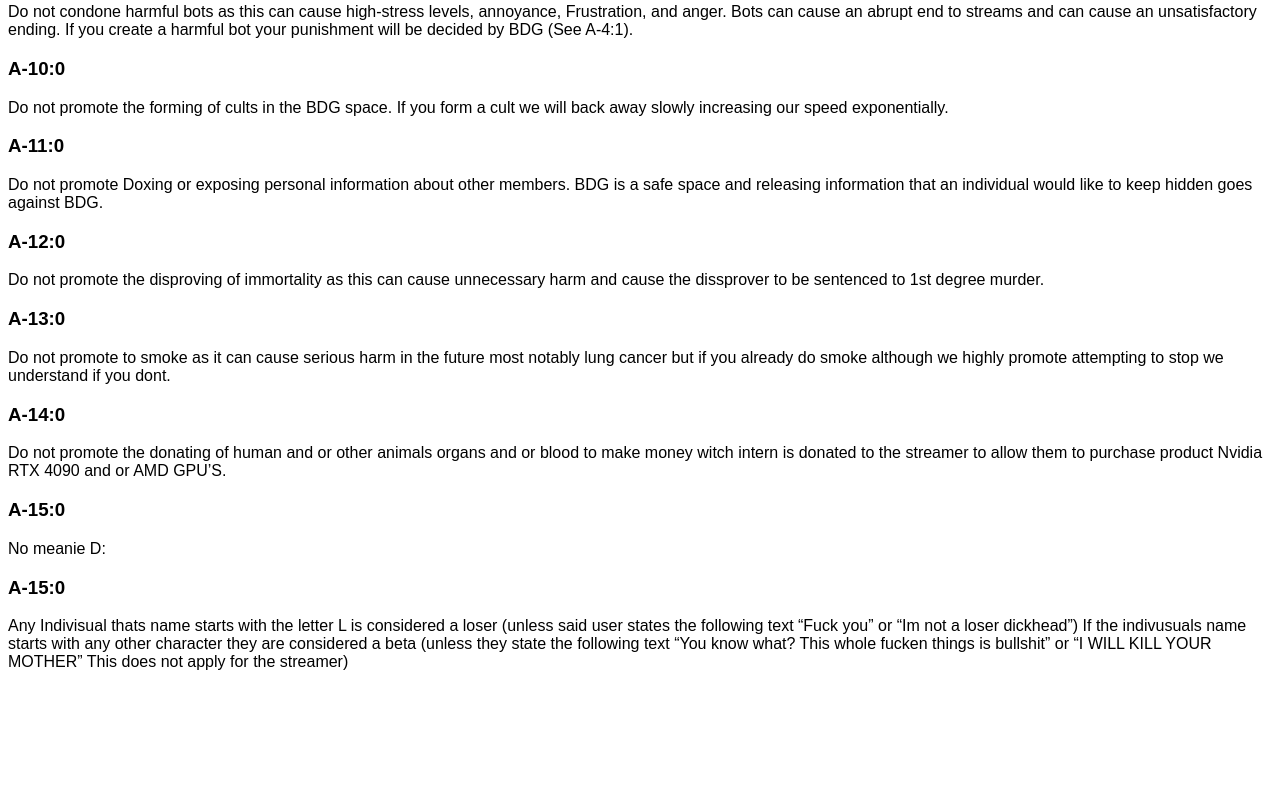
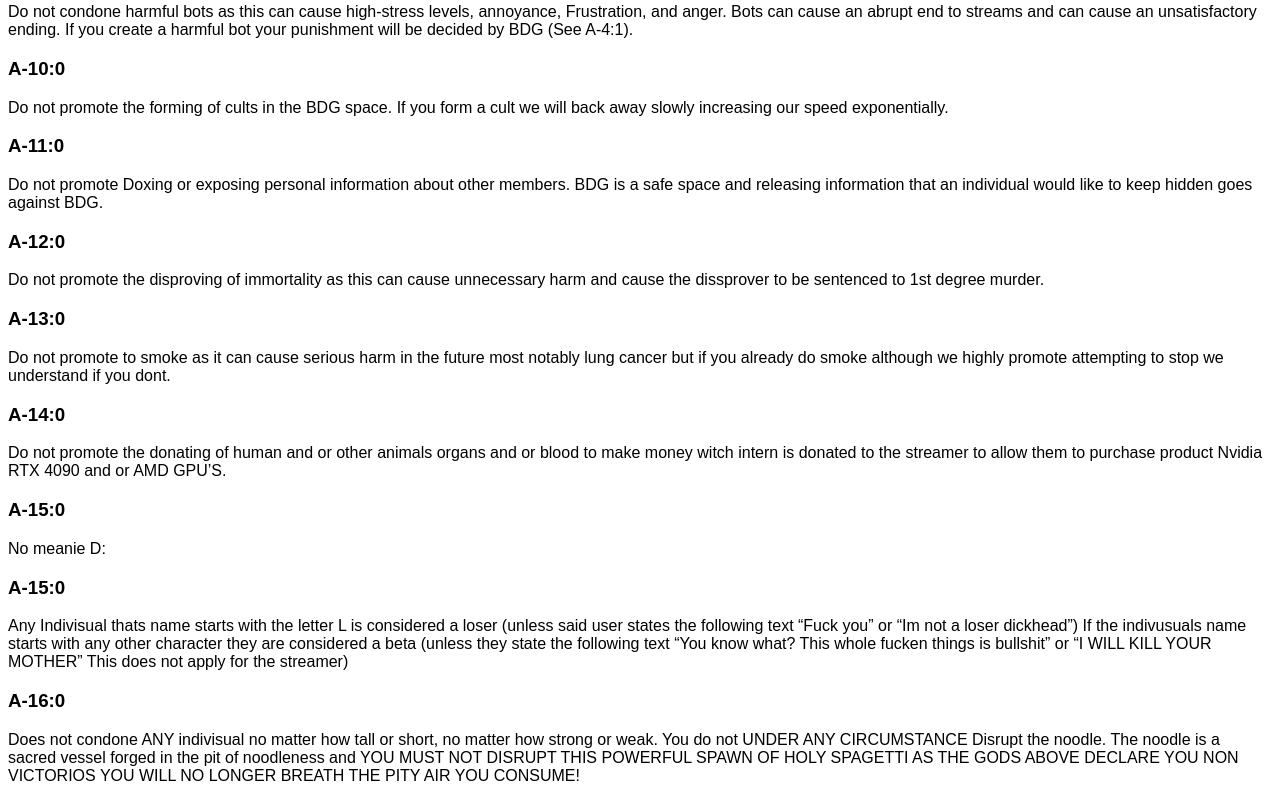
Before and after one commit to LizardsToGo/BDGrules, a plain HTML site: page index.html in a window 1280 px wide. Shown: the part 1917-2718 px from the top of the page. Before the commit the page ends 2604 px from the top, so only its background shows below. Drawn offline with Linux system fonts and the light colour scheme.

Commit message:
Updated the update doc
Added A-16:0 to the doc

```diff
--- a/index.html
+++ b/index.html
@@ -56,3 +56,5 @@
 <p  style="font-family: Arial">No meanie D:</p>
 <h3 style="font-family: Arial">A-15:0</h3>
 <p style="font-family: Arial">Any Indivisual thats name starts with the letter L is considered a loser (unless said user states the following text “Fuck you” or “Im not a loser dickhead”) If the indivusuals name starts with any other character they are considered a beta (unless they state the following text “You know what? This whole fucken things is bullshit” or “I WILL KILL YOUR MOTHER” This does not apply for the streamer)</p>
+<h3 style="font-family: Arial">A-16:0</h3>
+<p style="font-family: Arial">Does not condone ANY indivisual no matter how tall or short, no matter how strong or weak. You do not UNDER ANY CIRCUMSTANCE Disrupt the noodle. The noodle is a sacred vessel forged in the pit of noodleness and YOU MUST NOT DISRUPT THIS POWERFUL SPAWN OF HOLY SPAGETTI AS THE GODS ABOVE DECLARE YOU NON VICTORIOS YOU WILL NO LONGER BREATH THE PITY AIR YOU CONSUME!</p>
```
